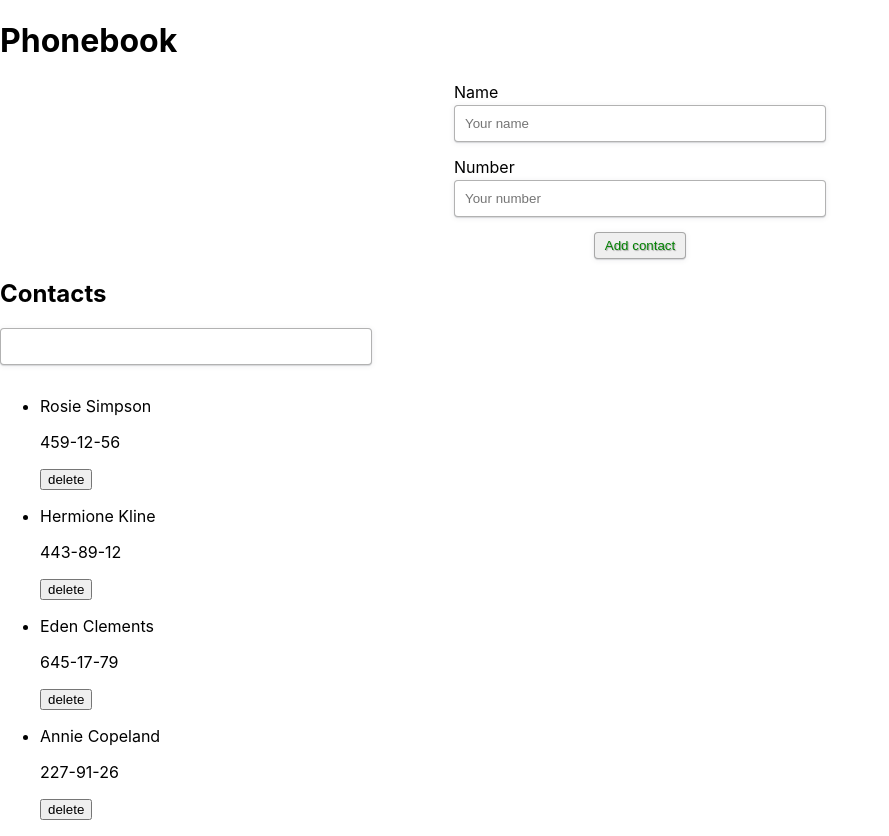
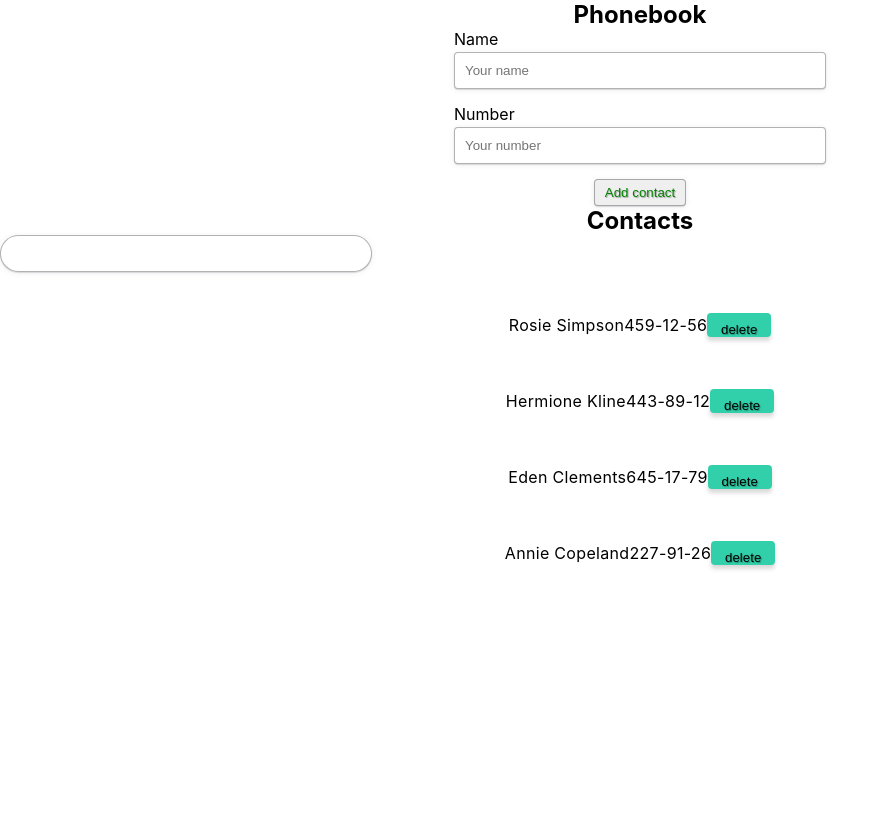
Before and after one commit to ViktoriaTorianik/goit-react-hw-02-phonebook, a React (Create React App) app: page / in a window 1280 px wide. Shown: the whole page, without its empty margins (0-889 px from the left). After the commit the page ends 800 px from the top, so only its background shows below. Built offline with nearby package versions, Linux system fonts and the light colour scheme.

Commit message:
part 5
додала alert, пофіксила додавання контактів

```diff
--- a/src/components/App.jsx
+++ b/src/App.jsx
@@ -1,10 +1,10 @@
 import { Component } from 'react';
 import React from 'react';
 import shortid from 'shortid';
-
-import Form from './Form/Form';
-import Filter from './Filter/Filter';
-import Contacts from './Contact/Contact';
+import { Title, Container } from './components/App/App.styled';
+import Form from './components/Form/Form';
+import Filter from './components/Filter/Filter';
+import Contacts from './components/Contact/Contact';
 import initialContacts from './contactes.json';
 
 class App extends Component {
@@ -14,10 +14,24 @@ class App extends Component {
   };
 
   addContact = ({ name, number }) => {
+    const normalizedName = name.toLowerCase();
+
+    let isAdded = false;
+    this.state.contacts.forEach(el => {
+      if (el.name.toLowerCase() === normalizedName) {
+        alert(`${name}: is already in contacts`);
+        isAdded = true;
+      }
+    });
+
+    if (isAdded) {
+      return;
+    }
+
     const contact = {
       id: shortid.generate(),
-      name: '',
-      number: '',
+      name,
+      number,
     };
     this.setState(prevState => ({
       contacts: [contact, ...prevState.contacts],
@@ -41,22 +55,19 @@ class App extends Component {
       contact.name.toLowerCase().includes(normalizedFilter)
     );
     return (
-      <div>
-        <div>
-          <h1>Phonebook</h1>
-          <Form onSubmit={this.addContact} />
-        </div>
-        <div>
-          <h2>Contacts</h2>
+      <Container>
+        <Title>Phonebook</Title>
+        <Form onSubmit={this.addContact} />
 
-          <Filter value={filter} onChange={this.chengeFilter}></Filter>
+        <Title>Contacts</Title>
 
-          <Contacts
-            contacts={visibleContacts}
-            onDeleteContact={this.deleteContact}
-          ></Contacts>
-        </div>
-      </div>
+        <Filter value={filter} onChange={this.chengeFilter}></Filter>
+
+        <Contacts
+          contacts={visibleContacts}
+          onDeleteContact={this.deleteContact}
+        />
+      </Container>
     );
   }
 }
--- /dev/null
+++ b/src/components/App/App.styled.jsx
@@ -0,0 +1,9 @@
+import styled from '@emotion/styled';
+export const Title = styled.h2`
+  margin: auto;
+`;
+
+export const Container = styled.div`
+  display: flex;
+  flex-direction: column;
+`;
--- a/src/components/Contact/Contact.jsx
+++ b/src/components/Contact/Contact.jsx
@@ -1,14 +1,15 @@
+import { ContactList, ContactTitle, Button, Paragraf } from './Contact.styled';
 const Contacts = ({ contacts, onDeleteContact }) => {
   return (
-    <ul>
+    <ContactList>
       {contacts.map(({ id, name, number }) => (
-        <li key={id}>
-          <p>{name}</p>
-          <p>{number}</p>
-          <button onClick={() => onDeleteContact(id)}>delete</button>
-        </li>
+        <ContactTitle key={id}>
+          <Paragraf>{name}</Paragraf>
+          <Paragraf>{number}</Paragraf>
+          <Button onClick={() => onDeleteContact(id)}>delete</Button>
+        </ContactTitle>
       ))}
-    </ul>
+    </ContactList>
   );
 };
 export default Contacts;
--- a/src/components/Contact/Contact.styled.jsx
+++ b/src/components/Contact/Contact.styled.jsx
@@ -0,0 +1,36 @@
+import styled from '@emotion/styled';
+export const ContactList = styled.ul`
+  list-style: none;
+  display: flex;
+  padding: 0;
+  margin: 0;
+  justify-content: center;
+  flex-direction: column;
+  align-items: center;
+`;
+export const ContactTitle = styled.li`
+  display: flex;
+  align-items: center;
+  margin: 10px;
+  gap: 24 px;
+  font-weight: 400;
+  line-height: 1.5;
+  letter-spacing: 0.02em;
+`;
+export const Paragraf = styled.p`
+  margin: 16 px;
+`;
+export const Button = styled.button`
+  cursor: pointer;
+  width: 64px;
+  background-color: #31d0aa;
+  padding: 8px;
+  height: 24px;
+  border-radius: 4px;
+  text-align: center;
+  align-items: center;
+  border: 1px solid transparent;
+  text-shadow: 1px 1px 1px rgba(0, 0, 0, 0.3);
+  box-shadow: 0px 4px 4px rgba(0, 0, 0, 0.15);
+  transition: background-color 250ms cubic-bezier(0.4, 0, 0.2, 1);
+`;
--- a/src/components/Filter/Filter.jsx
+++ b/src/components/Filter/Filter.jsx
@@ -1,9 +1,9 @@
-import { Input } from 'components/Form/Form.styled';
-// import { FormFilter } from './Filter.styled';
+// import { Input } from 'components/Form/Form.styled';
+import { FormFilter } from './Filter.styled';
 const Filter = ({ value, onChange }) => {
   return (
-    <label htmlFor="">
-      <Input type="name" value={value} onChange={onChange} />
+    <label>
+      <FormFilter type="name" value={value} onChange={onChange} />
     </label>
   );
 };
--- a/src/components/Filter/Filter.styled.jsx
+++ b/src/components/Filter/Filter.styled.jsx
@@ -1,5 +1,13 @@
 import styled from '@emotion/styled';
-export const FormFilter = styled.form`
-  display: flex;
-  justify-content: center;
+export const FormFilter = styled.input`
+  width: 350px;
+  margin-bottom: 15px;
+  margin-left: auto;
+  margin-right: auto;
+  align-content: center;
+  border-radius: 50px;
+  box-shadow: 0px 1px 6px rgba(46, 47, 66, 0.08),
+    0px 1px 1px rgba(46, 47, 66, 0.16);
+  padding: 10px;
+  border: 1px solid rgba(0, 0, 0, 0.3);
 `;
--- a/src/components/Form/Form.jsx
+++ b/src/components/Form/Form.jsx
@@ -12,7 +12,7 @@ class Form extends Component {
 
   handlSubmit = e => {
     e.preventDefault();
-
+    console.log(this.state);
     this.props.onSubmit(this.state);
     this.reset();
   };
--- a/src/components/Form/Form.styled.jsx
+++ b/src/components/Form/Form.styled.jsx
@@ -7,6 +7,8 @@ export const FormEl = styled.form`
 export const Input = styled.input`
   width: 350px;
   margin-bottom: 15px;
+  margin-left: auto;
+  margin-right: auto;
   border-radius: 4px;
   box-shadow: 0px 1px 6px rgba(46, 47, 66, 0.08),
     0px 1px 1px rgba(46, 47, 66, 0.16);
--- a/src/index.js
+++ b/src/index.js
@@ -1,6 +1,6 @@
 import React from 'react';
 import ReactDOM from 'react-dom/client';
-import App from 'components/App';
+import App from 'App';
 import './index.css';
 
 ReactDOM.createRoot(document.getElementById('root')).render(
```
Also changed, not shown: src/contactes.json (renamed from src/components/contactes.json).
